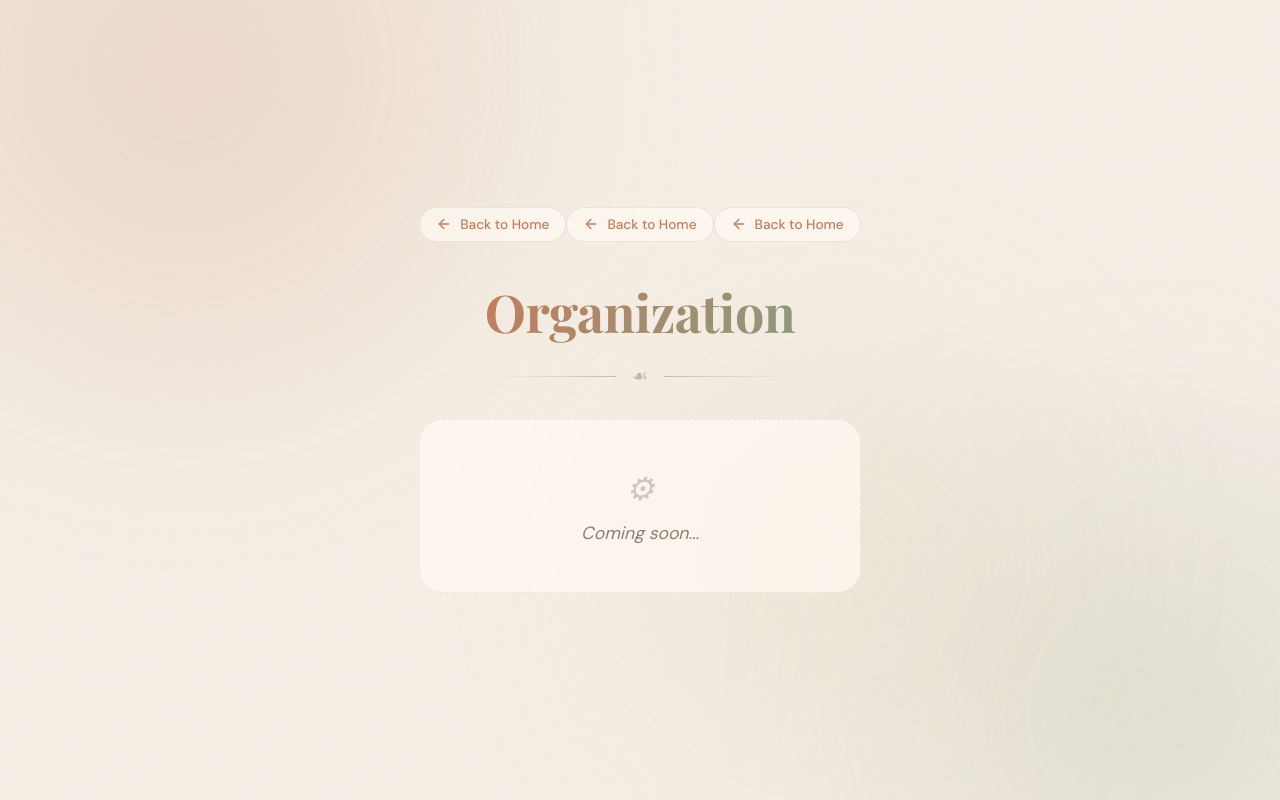
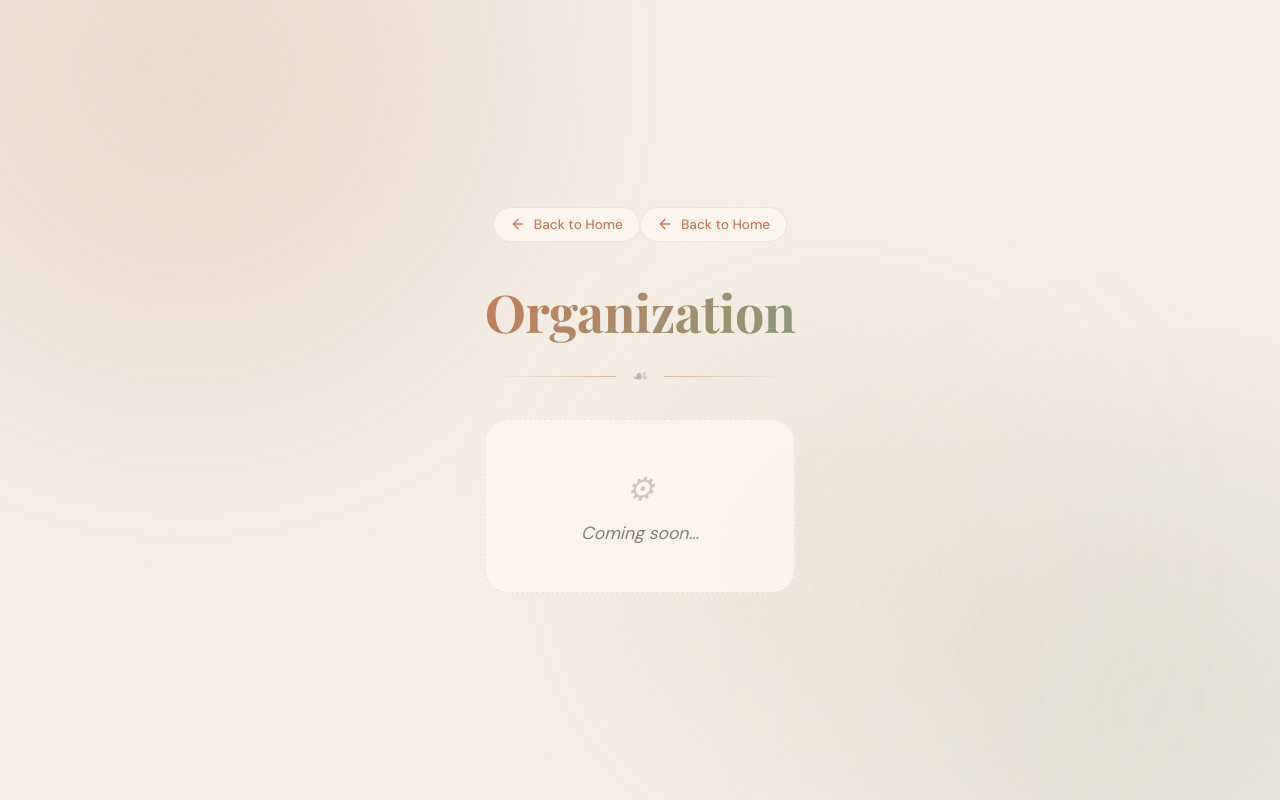
Before and after one commit to yvmarkovska/git-docker-demo, a React (Vite) app: page /organization in a window 1280 px wide. Built offline with nearby package versions, Linux system fonts and the light colour scheme.

Commit message:
remove 1 btyn - 2nd commit for mrger pr

```diff
--- a/src/Organization.tsx
+++ b/src/Organization.tsx
@@ -55,23 +55,6 @@ function Organization() {
           Back to Home
         </Link>
 
-        <Link to="/" className={styles.backLink}>
-          <svg
-            viewBox="0 0 24 24"
-            width="16"
-            height="16"
-            fill="none"
-            stroke="currentColor"
-            strokeWidth="2"
-            strokeLinecap="round"
-            strokeLinejoin="round"
-          >
-            <path d="M19 12H5" />
-            <path d="M12 19l-7-7 7-7" />
-          </svg>
-          Back to Home
-        </Link>
-
         <section className={styles.hero}>
           <h1 className={styles.heroTitle}>
             <span className={styles.gradient}>Organization</span>
```
